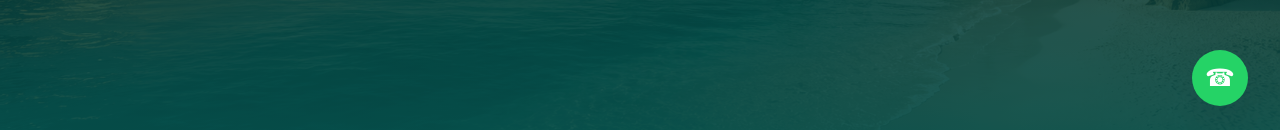
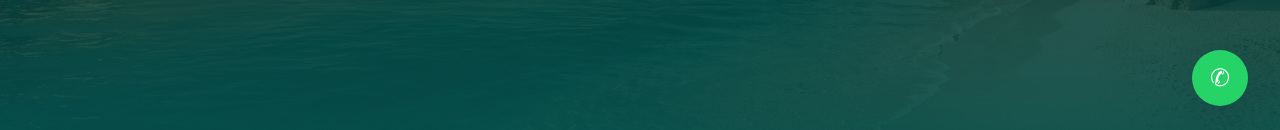
Before and after one commit to brianmichaelu/vistaway-travel-website, a Next.js app: page / in a window 1280 px wide. Shown: the part 670-800 px from the top of the page. Built offline with nearby package versions, Linux system fonts and the light colour scheme.

Commit message:
Update Hero.tsx

```diff
--- a/components/Hero.tsx
+++ b/components/Hero.tsx
@@ -59,7 +59,7 @@ export default function Hero() {
   aria-label="Contact VistaWay Travel & Tours on WhatsApp"
   title="Contact on WhatsApp"
 >
-  ☎
+  ✆
 </a>
     </section>
   );
```
